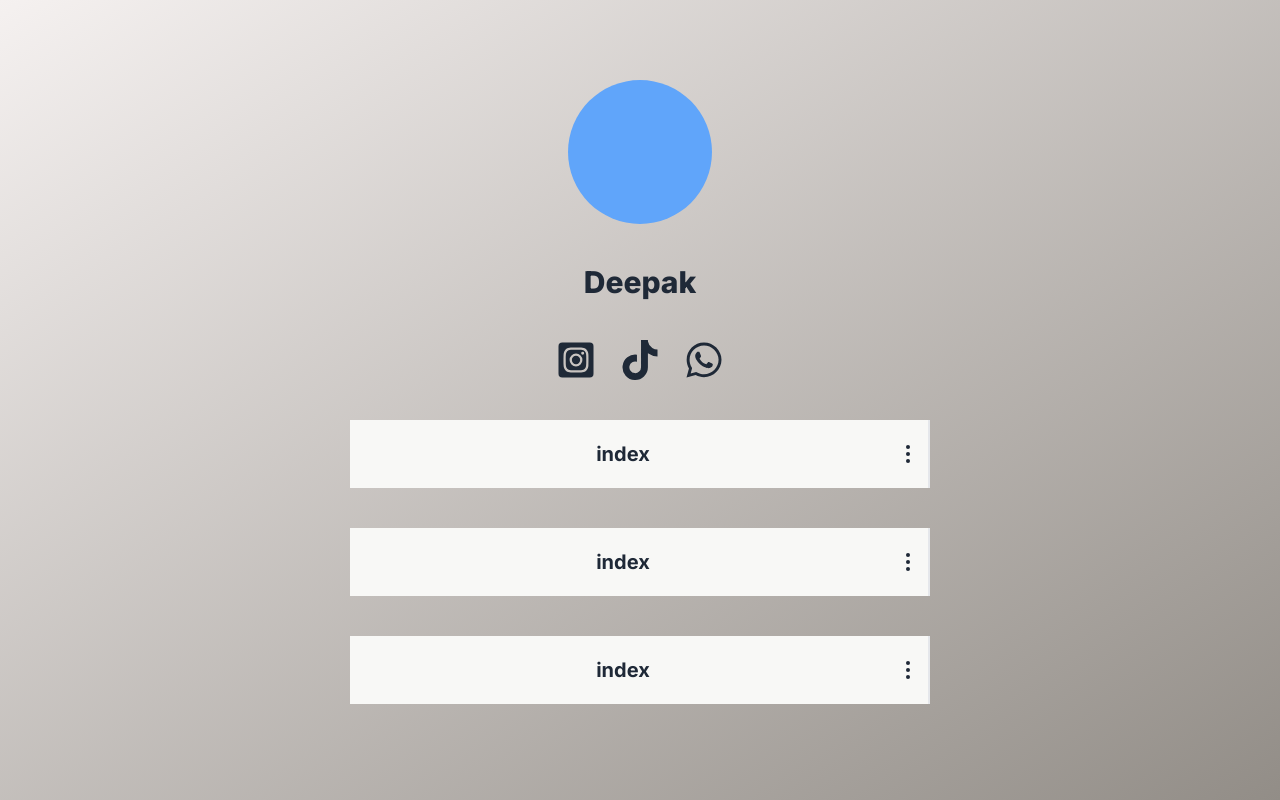
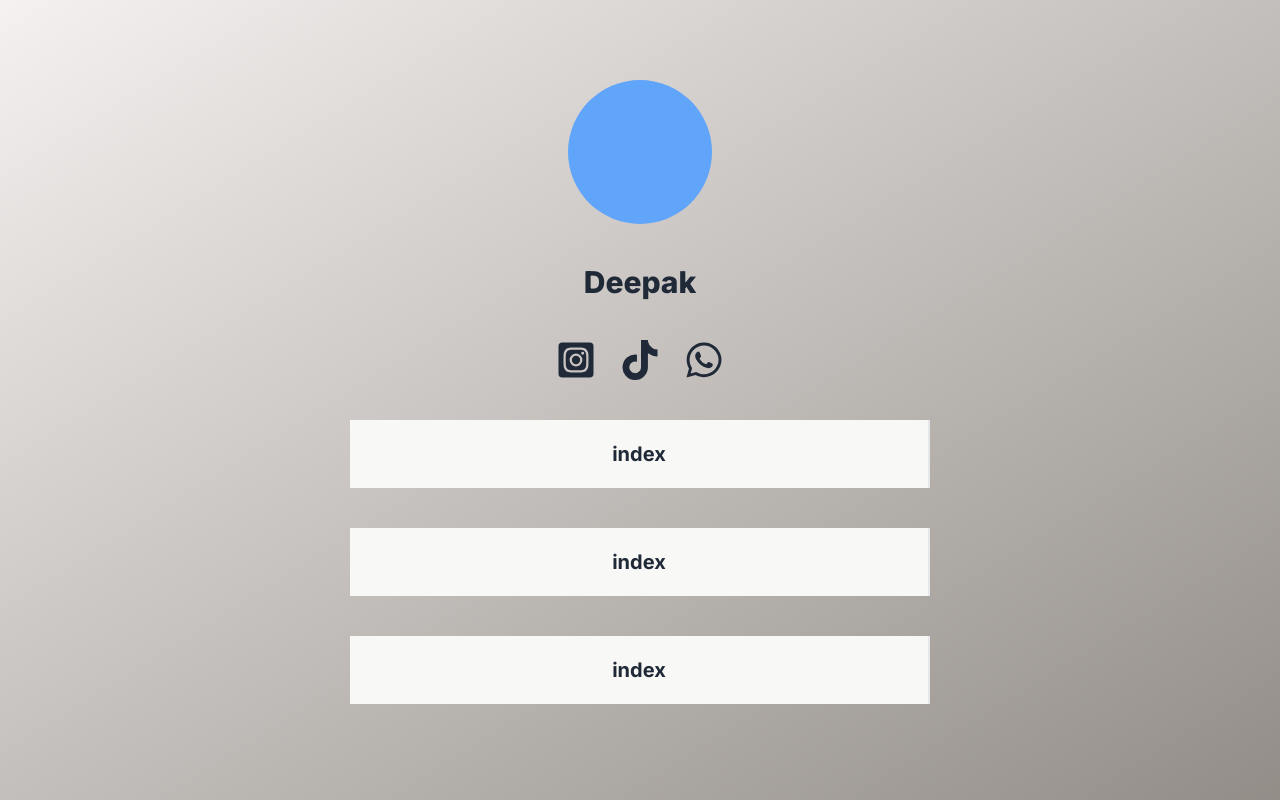
Before and after one commit to deepakcs95/linktree-clone, a Next.js app: page / in a window 1280 px wide. Built offline with nearby package versions, Linux system fonts and the light colour scheme.

Commit message:
rework on sbmit bugs

```diff
--- a/app/[...userLink]/page.tsx
+++ b/app/[...userLink]/page.tsx
@@ -24,7 +24,7 @@ const UserLink = () => {
             key={index}
           >
             <p className="flex-1 text-center text-xl font-bold">index</p>
-            <svg
+            {/* <svg
               className=" ml-auto mr-2"
               onClick={() => document.getElementById("my_modal_3").showModal()}
               xmlns="http://www.w3.org/2000/svg"
@@ -36,7 +36,7 @@ const UserLink = () => {
               <circle cx="12" cy="5" r="2" />
               <circle cx="12" cy="12" r="2" />
               <circle cx="12" cy="19" r="2" />
-            </svg>
+            </svg> */}
           </div>
         ))}
       </div>
--- a/components/submitButton.tsx
+++ b/components/submitButton.tsx
@@ -1,4 +1,4 @@
-import React, { useEffect, useState } from "react";
+import React, { useState } from "react";
 
 type ButtonProps = {
   disabled?: boolean;
```
